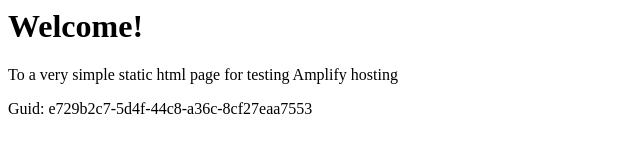
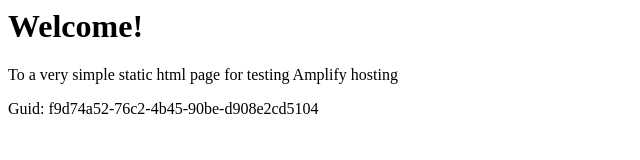
Before and after one commit to aws-aemilia-arn/Github-PR-Commit-Integration-Test-DoNotTouch-GitHubWebhookPushCanaryTest-v1-preprod-eu-north-1, a website: page src/index.html in a window 1280 px wide. Shown: the full height of the page, 0-640 px from the left. Drawn offline with Linux system fonts and the light colour scheme.

Commit message:
commit from integ tests

```diff
--- a/src/index.html
+++ b/src/index.html
@@ -12,6 +12,6 @@
 <body>
     <h1>Welcome!</h1>
     <p>To a very simple static html page for testing Amplify hosting</p>
-    <p>Guid: e729b2c7-5d4f-44c8-a36c-8cf27eaa7553</p></body>
+    <p>Guid: f9d74a52-76c2-4b45-90be-d908e2cd5104</p></body>
 
 </html>
```
